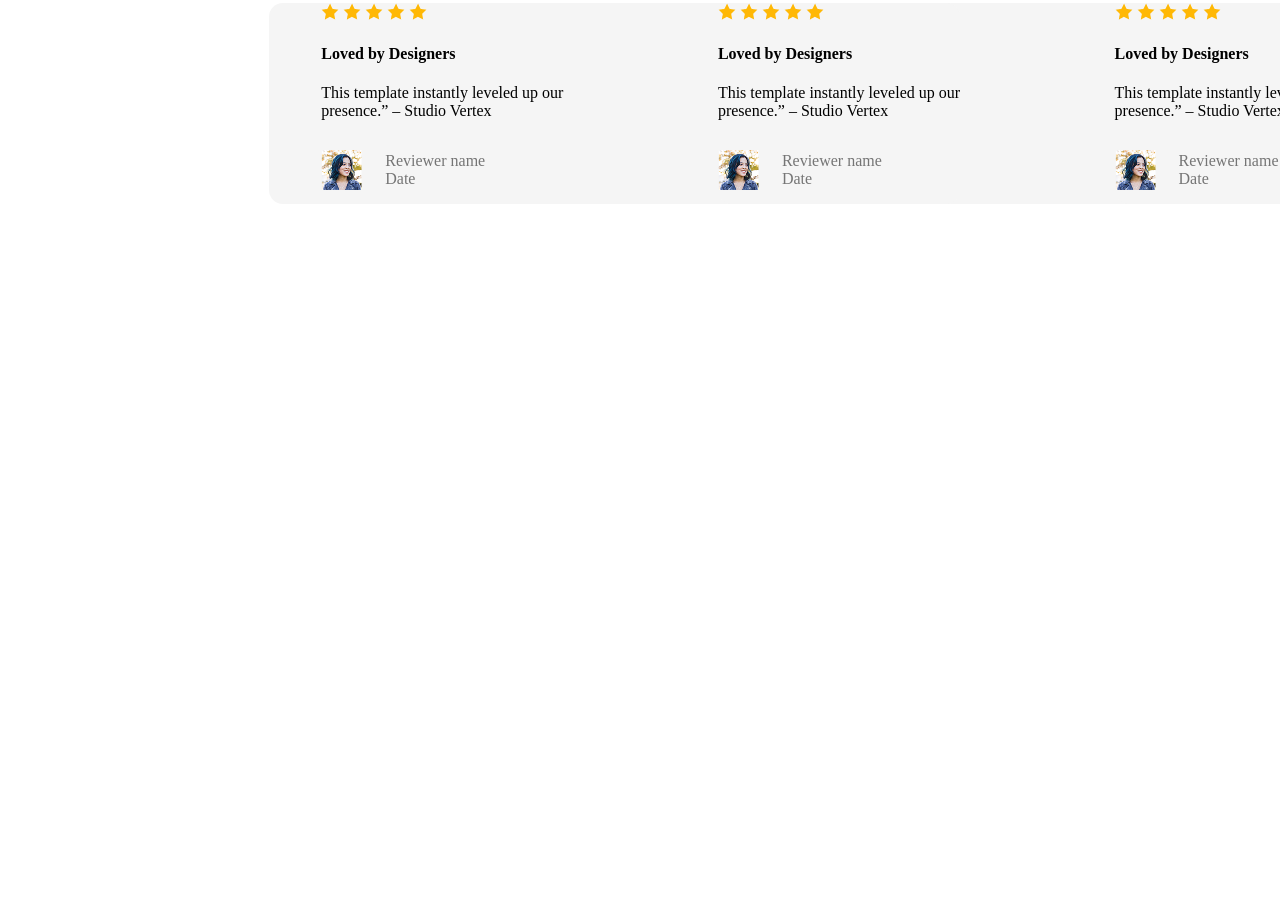
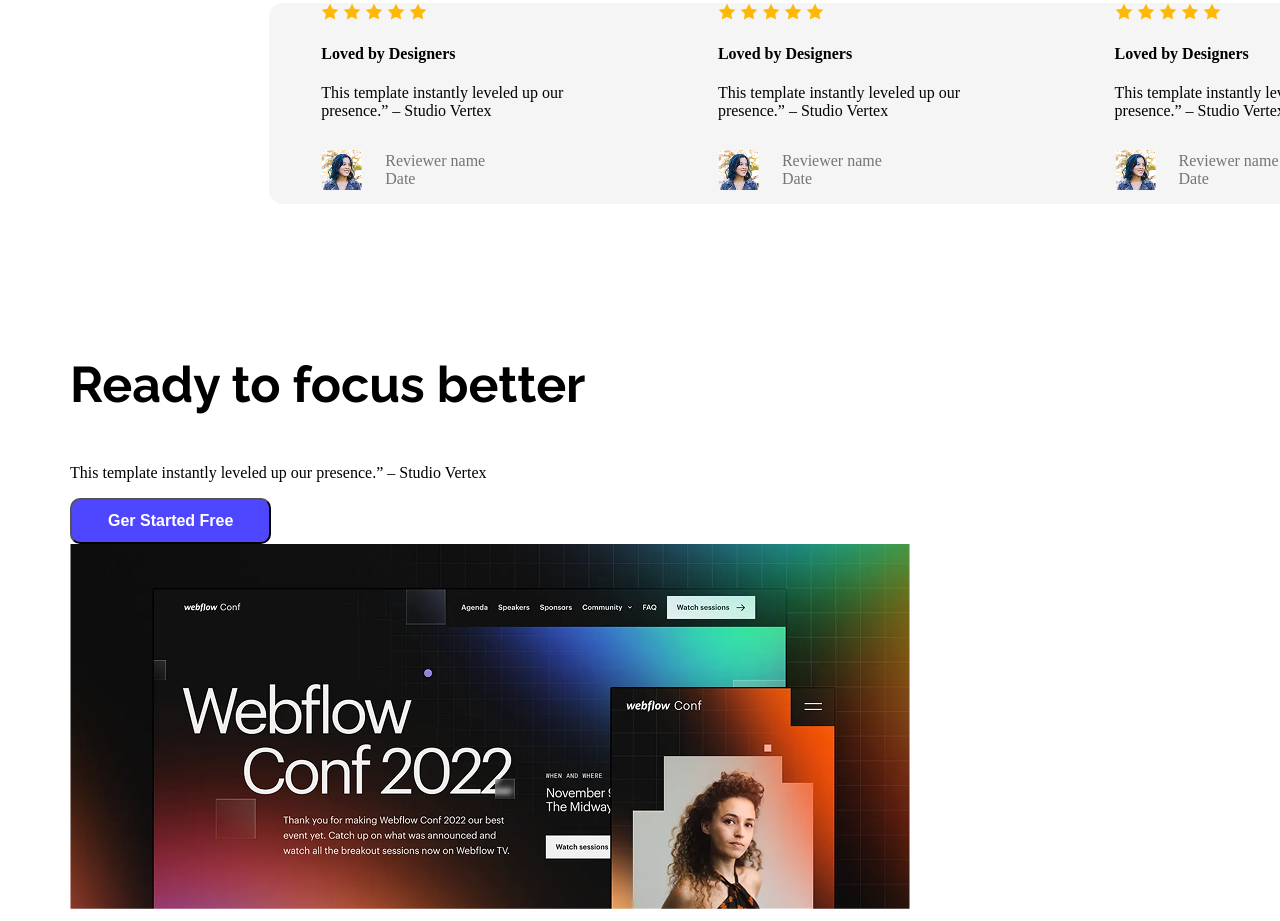
Before and after one commit to hassan8822/first-assignment-repo, a plain HTML site: page index.html in a window 1280 px wide. Shown: the part 2197-3118 px from the top of the page. Before the commit the page ends 2552 px from the top, so only its background shows below. Drawn offline with Linux system fonts and the light colour scheme.

Commit message:
added a banner img

```diff
--- a/index.html
+++ b/index.html
@@ -110,8 +110,18 @@
                    </div>
                    </div>
                    </div>
-                   </div>
+                </div>
 
+        </section>
+        <section class="banner-three">
+            <div class="banner-title">
+                <h3 class="raleway-awesome-font2">Ready to focus better</h3>
+                <p class=" banner-description">This template instantly leveled up our presence.” – Studio Vertex</p>
+                <button class="btn-primary">Ger Started Free</button>
+                </diV>
+                <div class="banner-image" >
+                <img src="Assets/wc-big.png" alt="" >
+                </div>
 
         </section>
     </main>
--- a/styles/banner.css
+++ b/styles/banner.css
@@ -150,3 +150,18 @@ nav{
     width: 1140px;
  margin:151px 261px;
 }
+.raleway-awesome-font2{
+     font-family:"Raleway", sans-serif;
+    font-size: 50px;
+    font-weight: bold;
+}
+.banner-three{
+background-color: #FFFFFF;
+border-radius: 14px;
+max-width: 1140px;
+margin: 0 auto;
+
+}
+.Started{
+    gap: 20px;
+}
```
